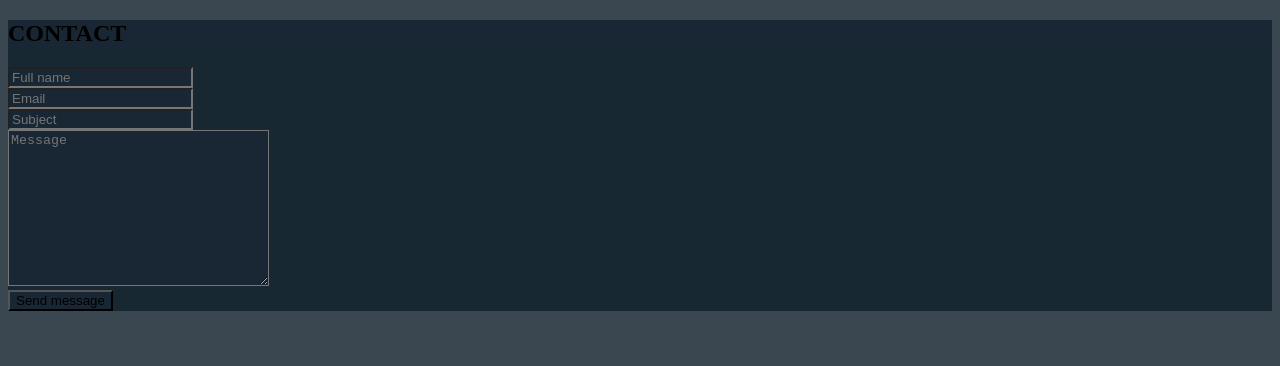
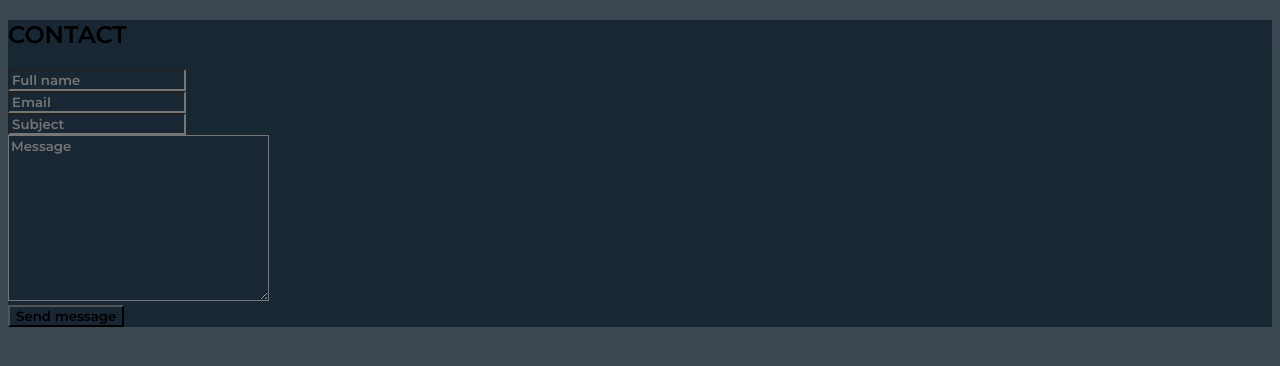
Before and after one commit to BhairabnathJ/Blog-Site.github.io, a website: page public/contactform.html in a window 1280 px wide. Drawn offline with Linux system fonts and the light colour scheme.

Commit message:
Font Change

```diff
--- a/public/css/style.css
+++ b/public/css/style.css
@@ -1,3 +1,6 @@
+@import url("https://fonts.googleapis.com/css2?family=Montserrat:wght@600&display=swap");
+
 * {
   background-color: rgba(24, 39, 51, 0.85);
+  font-family: "Montserrat", sans-serif;
 }
```
